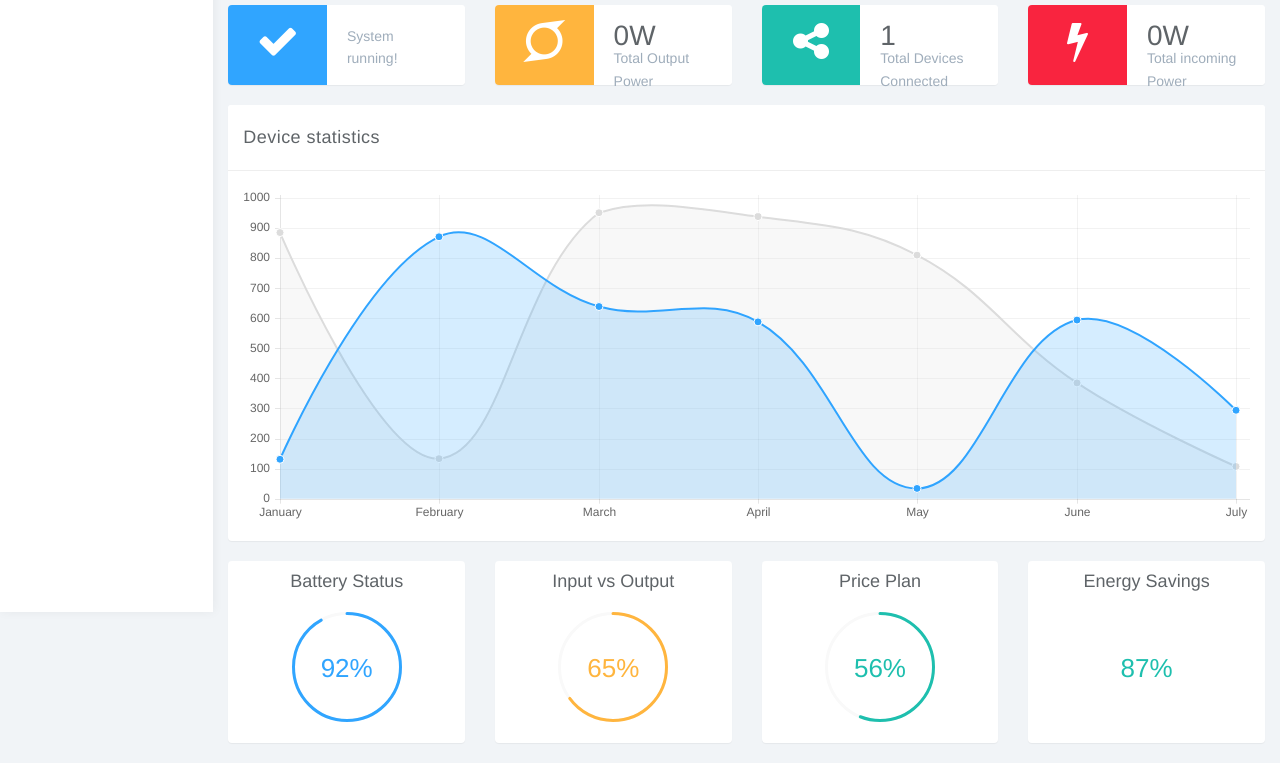
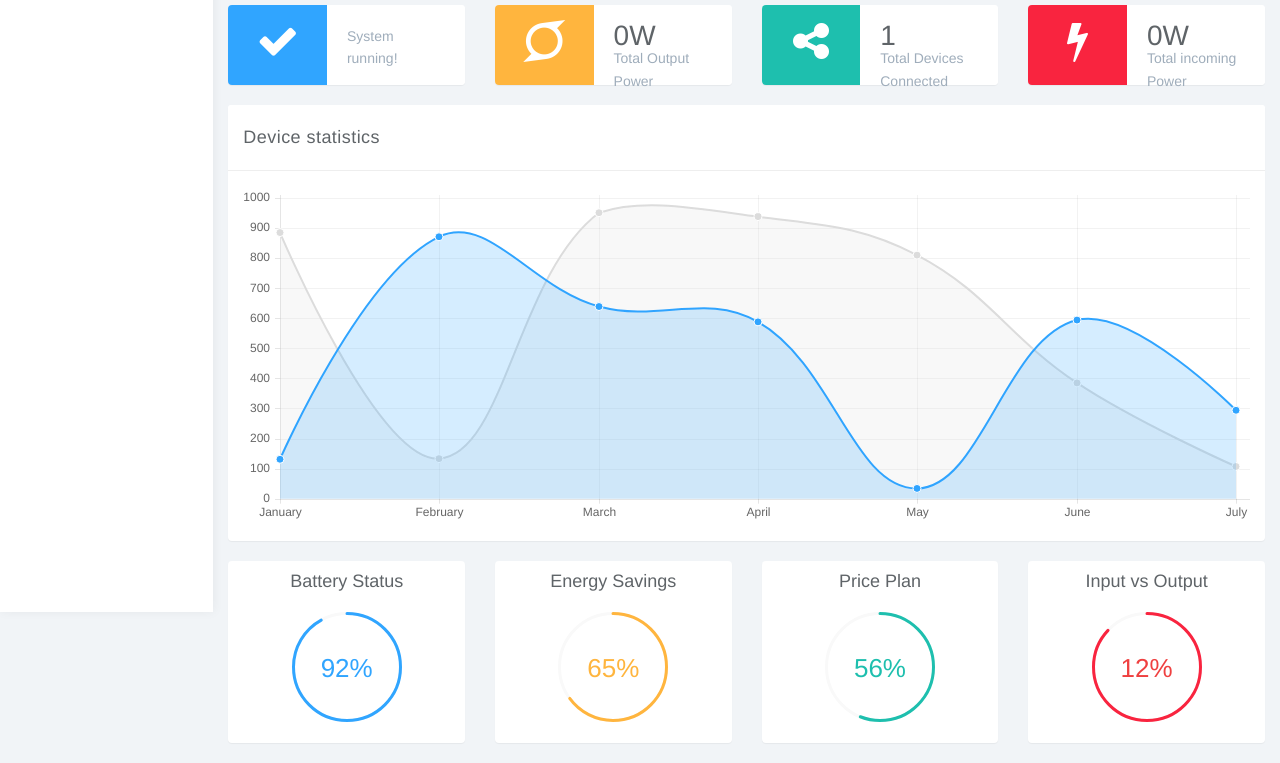
Before and after one commit to JotoEnergy/energymanagement, a website: page index.html in a window 1280 px wide. Shown: the part 188-951 px from the top of the page. Drawn offline with Linux system fonts and the light colour scheme; no server answers.

Commit message:
NRG updates

```diff
--- a/index.html
+++ b/index.html
@@ -154,7 +154,7 @@
 			<div class="col-xs-6 col-md-3">
 				<div class="panel panel-default">
 					<div class="panel-body easypiechart-panel">
-						<h4>Input vs Output</h4>
+						<h4>Energy Savings</h4>
 						<div class="easypiechart" id="easypiechart-orange" data-percent="65" ><span class="percent">65%</span>
 						</div>
 					</div>
@@ -172,8 +172,8 @@
 			<div class="col-xs-6 col-md-3">
 				<div class="panel panel-default">
 					<div class="panel-body easypiechart-panel">
-						<h4>Energy Savings</h4>
-						<div class="easypiechart" id="easypiechart-teal" data-percent="87" ><span class="percent">87%</span>
+						<h4>Input vs Output</h4>
+						<div class="easypiechart" id="easypiechart-red" data-percent="87" ><span class="percent">12%</span>
 						</div>
 					</div>
 				</div>
--- a/public/js/chart-data.js
+++ b/public/js/chart-data.js
@@ -1,3 +1,6 @@
+var NRG = (function (NRG, $, undefined) {
+	"use strict";
+
 	var randomScalingFactor = function(){ return Math.round(Math.random()*1000)};
 
 
@@ -106,6 +109,7 @@ var randomScalingFactor = function(){ return Math.round(Math.random()*1000)};
 
 	];
 
+
 	window.onload = function(){
 		var chart1 = document.getElementById("line-chart").getContext("2d");
 		window.myLine = new Chart(chart1).Line(lineChartData, {
@@ -123,3 +127,6 @@ window.onload = function(){
 		});
 
 	};
+
+	return NRG;
+}(NRG || {}, jQuery));
```
Lines whose indentation alone changed are shown as unchanged.
